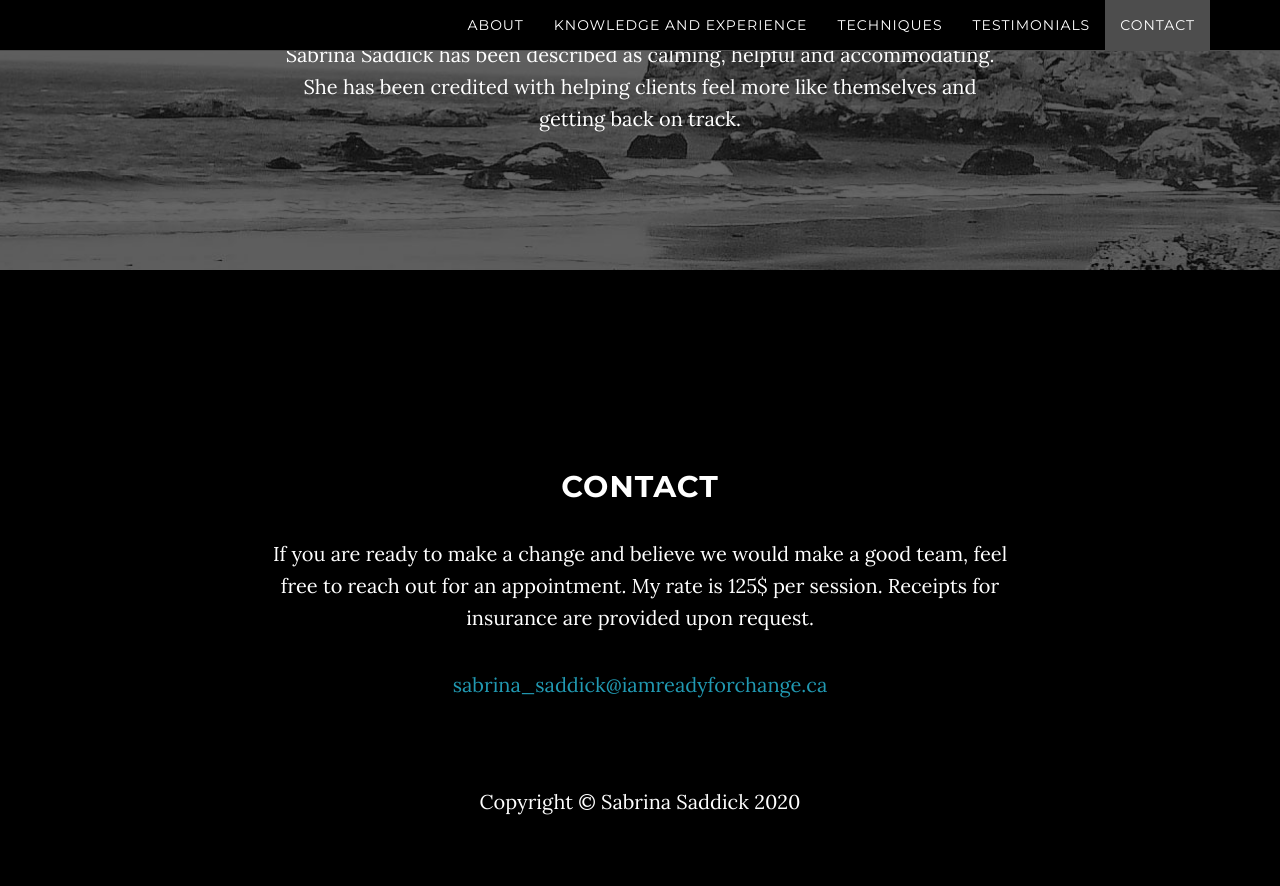
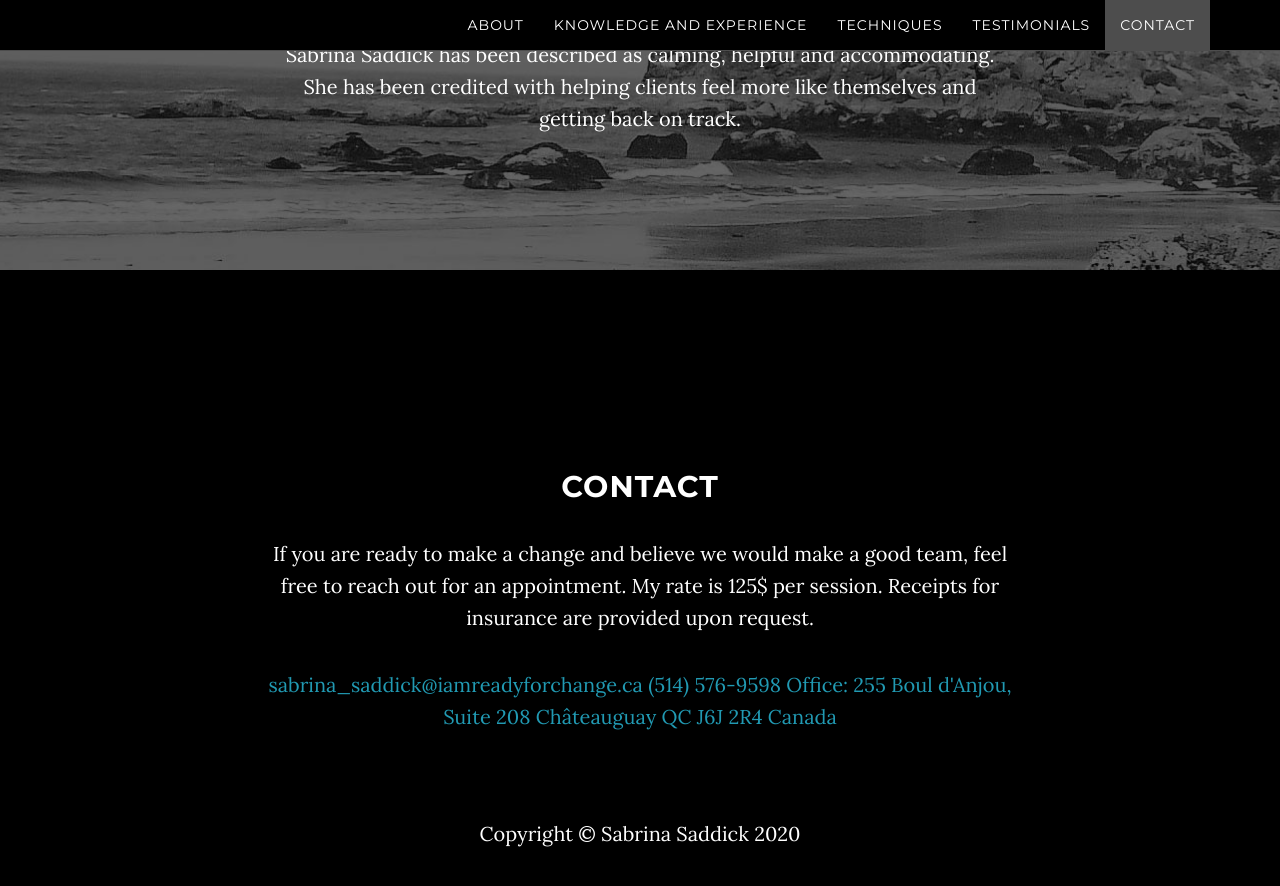
Before and after one commit to iamreadyforchange/iamreadyforchange.github.io, a Jekyll site: the page built from index.html, in a window 1280 px wide and 900 px high, scrolled down 3370 px. Shown: the top 886 px of the window. Built offline with Jekyll 4.4.1, drawn with Linux system fonts in a browser that asks for light colours.

```diff
--- a/_config.yml
+++ b/_config.yml
@@ -1,6 +1,12 @@
 # Site settings
 title: Ready for Change
-email: sabrina_saddick@iamreadyforchange.ca
+email: |
+  sabrina_saddick@iamreadyforchange.ca
+  (514) 576-9598
+  Office:
+    255 Boul d'Anjou, Suite 208
+    Châteauguay QC J6J 2R4
+    Canada
 url: https://iamreadyforchange.github.io
 description: "Proudly providing counselling and support services for the anglophone community of Montréal, the Montérégie and beyond."
 
```
